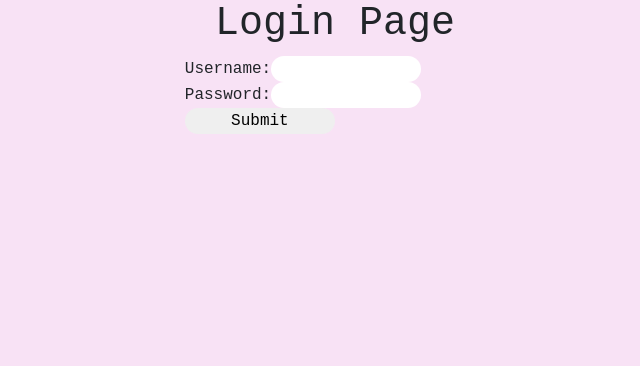
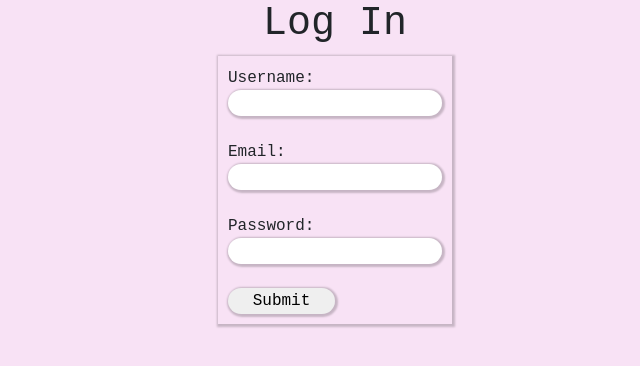
Before and after one commit to GrocerEasy/GrocerEasy, a React app: page /Login in a window 1280 px wide. Shown: the top 366 px of the page, without its empty margins (305-945 px from the left). Built offline with nearby package versions, Linux system fonts and the light colour scheme.

Commit message:
transcribed singup logic to login, made one minor addition to authRouter /login route, and did some errorBox, Header, and SingupLogin styling

```diff
--- a/src/components/Header.js
+++ b/src/components/Header.js
@@ -11,8 +11,8 @@ const Header = (props) => {
         <img src={Logo}/>
       </div>
       <nav>
-        <Link to='/login'>Log In</Link>
-        <Link to='/signup'>Sign Up</Link>
+        <Link className="header-login-signup-button" to='/login'>Log In</Link>
+        <Link className="header-login-signup-button" to='/signup'>Sign Up</Link>
       </nav>
       <Outlet />
     </header>
--- a/src/components/Login.js
+++ b/src/components/Login.js
@@ -1,30 +1,71 @@
-import React from "react";
+import React, {useState} from "react";
+import { useNavigate } from "react-router-dom";
+import ErrorBox from "./ErrorBox";
+
+
 
 export default function Login() {
+  const [username, setUsername] = useState('');
+  const [email, setEmail] = useState('');
+  const [password, setPassword] = useState('');
+  const [displayErr, setDisplayErr] = useState(false);
+  const Navigate = useNavigate();
 
 
-// onSubmit function
+  async function submitInfoToAuthRouter (e) {
+    e.preventDefault();
 
-// /auth/login is the end point you want to POST to
-// expected info on req.body object:
-  // username: *actual username in form*
-  // password: *acutal password in form*
+    const body = {
+      username: username,
+      email: email,
+      password: password
+    }
+
+    await fetch('/auth/login', {
+      method: "POST",
+      headers: {
+        "Content-Type": "application/json",
+      },
+      body: JSON.stringify(body),
+    })
+    .then((response) => response.json())
+    .then((data) => {
+      if (data.err) {
+        const errMsg = data.err;
+        setDisplayErr(errMsg);
+        return;
+      }
+      console.log("data", data);
+      // Save userID (data.userID) and username (data.username) in state (Redux)
+      sessionStorage.setItem('accessToken', `${data.accessToken}`);
+      Navigate('/')
+    })
+    .catch((err) => {
+      // add logic for handling server error
+    })
+  }
+
+  const errorDisplay = displayErr ? <ErrorBox value={displayErr}/> : null;
 
   return (
     <div className="forms">
-      <h1>Login Page</h1>
-      <form>
-          <label>Username:</label>
-          <input type='text'></input>
-          <br/>
-          <label>Password:</label>
-          <input type='text'></input>
-          <label></label>
-          <div>
-          <input type='submit'></input>
+      <h1>Log In</h1>
+      <form id="login-form" onSubmit={submitInfoToAuthRouter}>
+        <label>Username:</label>
+        <input className="username-field" type='text' name="username" value={username} onChange={(e) => setUsername(e.target.value)}></input>
+        <br/>
 
-          </div>
-        </form>
-      </div>
+        <label>Email:</label>
+        <input className="email-field" type='text' name="email" value={email} onChange={(e) => setEmail(e.target.value)}></input>
+        <br/>
+
+        <label>Password:</label>
+        <input className="password-field" type='password' name="password" value={password} onChange={(e) => setPassword(e.target.value)}></input>
+        <br/>
+
+        <input className="submit-button" type='submit'></input>
+      </form>
+      {errorDisplay}
+    </div>
   )
 };
--- a/src/components/Signup.js
+++ b/src/components/Signup.js
@@ -1,8 +1,7 @@
 import React, {useState} from "react";
-import { redirect } from "react-router";
-import axios from "axios";
 import { useNavigate } from "react-router-dom";
 import ErrorBox from "./ErrorBox";
+import './componentStylesheets/SignupLogin.css';
 
 
 export default function Signup() {
@@ -16,7 +15,7 @@ export default function Signup() {
   async function submitInfoToAuthRouter (e) {
     e.preventDefault();
 
-    let body = {
+    const body = {
       username: username,
       email: email,
       password: password
@@ -36,16 +35,13 @@ export default function Signup() {
           setDisplayErr(errMsg);
           return;
         }
-
         console.log("data", data);
         // Save userID (data.userID) and username (data.username) in state (Redux)
         sessionStorage.setItem('accessToken', `${data.accessToken}`);
         Navigate('/');
       })
       .catch((err) => {
-        // assuming there was either some backend error OR the username or email is already associated with an account, this error gets returned from server
-        // get err message (err.locals? err.message?) and display on frontend
-
+        // add logic for handling server error
       })
   }
 
@@ -54,19 +50,20 @@ export default function Signup() {
   return (
     <div className="forms">
       <h1>Sign Up</h1>
-      <form onSubmit={submitInfoToAuthRouter}>
+      <form id="signup-form" onSubmit={submitInfoToAuthRouter}>
         <label>Username:</label>
-        <input type='text' name="username" value={username} onChange={(e) => setUsername(e.target.value)}></input>
+        <input className="username-field" type='text' name="username" value={username} onChange={(e) => setUsername(e.target.value)}></input>
+        <br/>
 
+        <label>Email:</label>
+        <input className="email-field" type='text' name="email" value={email} onChange={(e) => setEmail(e.target.value)}></input>
         <br/>
-        <label>Email:</label>
-        <input type='text' name="email" value={email} onChange={(e) => setEmail(e.target.value)}></input>
 
+        <label>Password:</label>
+        <input className="password-field" type='password' name="password" value={password} onChange={(e) => setPassword(e.target.value)}></input>
         <br/>
-        <label>Password:</label>
-        <input type='password' name="password" value={password} onChange={(e) => setPassword(e.target.value)}></input>
-        <br/>
-        <input type='submit'></input>
+
+        <input className="submit-button" type='submit'></input>
       </form>
       {errorDisplay}
     </div>
--- a/src/components/componentStylesheets/ErrorBox.css
+++ b/src/components/componentStylesheets/ErrorBox.css
@@ -1,5 +1,11 @@
 .errBox {
-    background-color: red;
-    width: 100px;
-    height: 100px;
+    background-color: white;
+    border-radius: 3px;
+    box-shadow: 1px 1px 8px 2px rgba(0, 0, 0, .4);;
+    color: rgb(233, 49, 49);
+    width: 480px;
+    height: auto;
+    padding: 10px;
+    margin-top: 20px;
+    text-align: center;
 }
--- a/src/components/componentStylesheets/Header.css
+++ b/src/components/componentStylesheets/Header.css
@@ -27,3 +27,23 @@ header {
     width: 100%;
     height: 100%;
   }
+
+  .header-login-signup-button {
+    background-color: white;
+    color: black;
+    text-decoration: none;
+    padding: 2px 5px 2px 5px;
+    margin: 3px;
+    border: 1px solid black;
+    border-radius: 3px;
+  }
+
+  .header-login-signup-button:hover {
+    background-color: rgb(226, 226, 226);
+    text-decoration: none;
+    color: black;
+  }
+
+  .header-login-signup-button:active {
+
+  }
--- /dev/null
+++ b/src/components/componentStylesheets/SignupLogin.css
@@ -0,0 +1,45 @@
+.forms {
+
+}
+
+#signup-form {
+  box-shadow: 1px 1px 2px 2px rgba(0, 0, 0, 0.2);
+  padding: 10px;
+  display: flex;
+  flex-direction: column;
+}
+
+#login-form {
+  box-shadow: 1px 1px 2px 2px rgba(0, 0, 0, 0.2);
+  padding: 10px;
+  display: flex;
+  flex-direction: column;
+}
+
+.username-field {
+  width: 100%;
+  box-shadow: 1px 1px 2px 2px rgba(0, 0, 0, 0.2);
+}
+
+.email-field {
+  width: 100%;
+  box-shadow: 1px 1px 2px 2px rgba(0, 0, 0, 0.2);
+}
+
+.password-field {
+  width: 100%;
+  box-shadow: 1px 1px 2px 2px rgba(0, 0, 0, 0.2);
+}
+
+.submit-button {
+  box-shadow: 1px 1px 2px 2px rgba(0, 0, 0, 0.2);
+}
+
+.submit-button:hover {
+  background-color: rgb(226, 226, 226);
+
+}
+
+.submit-button:active {
+  translate: 1px 1px;
+}
```
Also changed, not shown: 2 other files (tests, documents, lock files or other folders).
